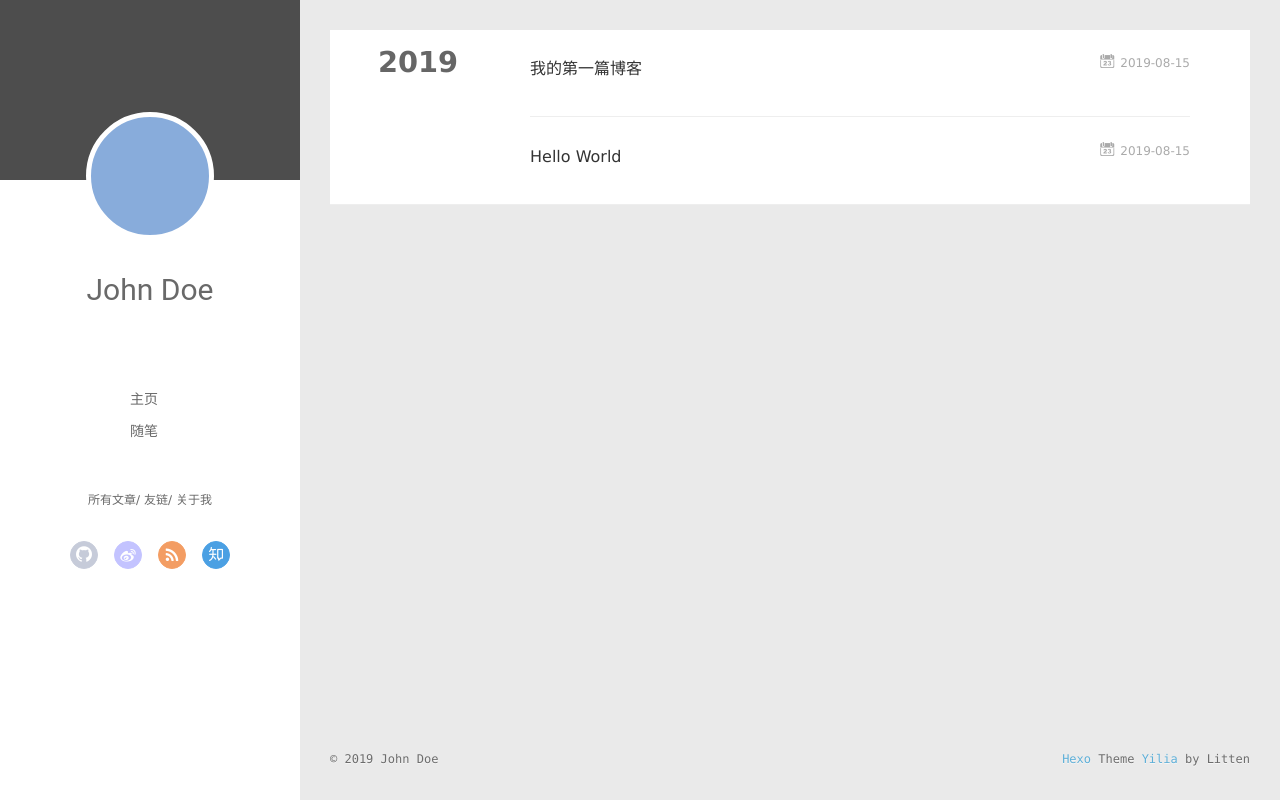
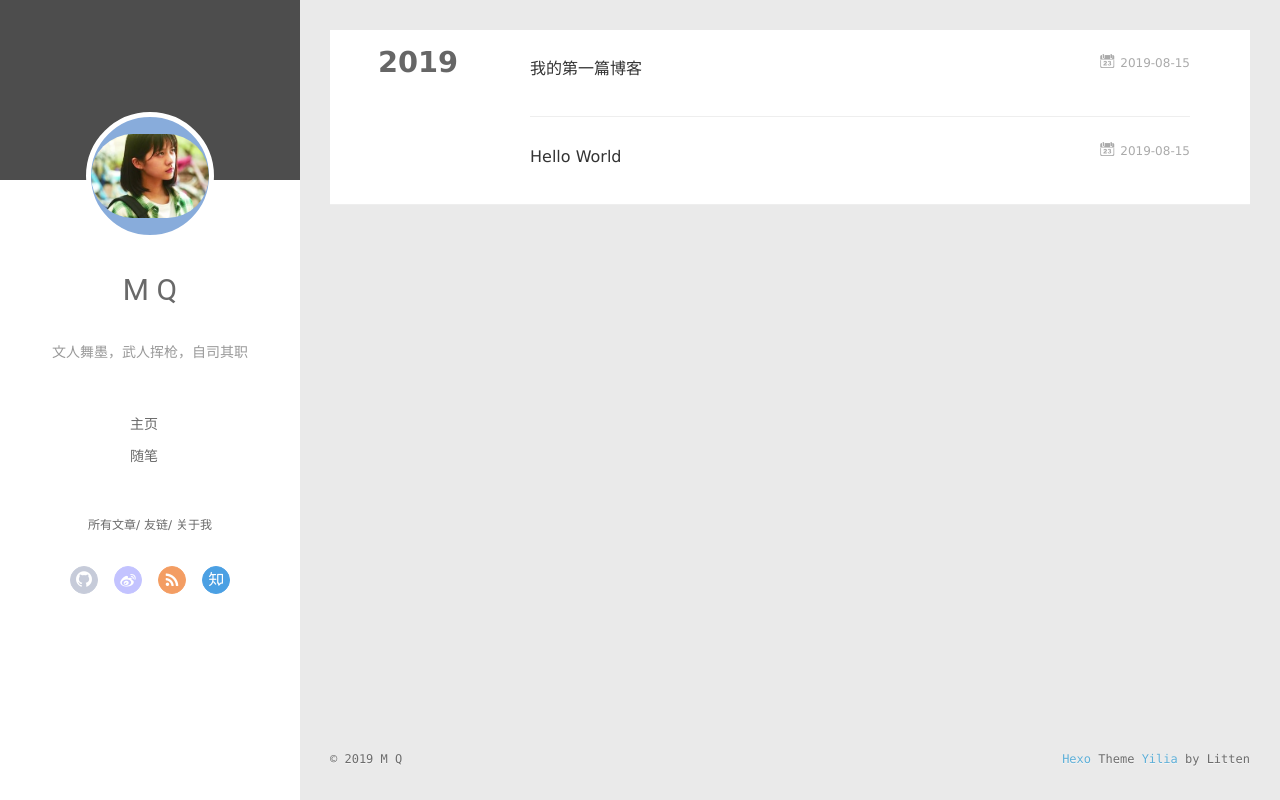
Before and after one commit to 1096394463/1096394463.github.io, a plain HTML site: page archives/2019/08/index.html in a window 1280 px wide. Drawn offline with Linux system fonts and the light colour scheme; no server answers.

Commit message:
Site updated: 2019-08-15 21:22:54

```diff
--- a/archives/2019/08/index.html
+++ b/archives/2019/08/index.html
@@ -6,17 +6,17 @@
   <meta name="renderer" content="webkit">
   <meta http-equiv="X-UA-Compatible" content="IE=edge">
   <link rel="dns-prefetch" href="http://yoursite.com">
-  <title>Archives: 2019/8 | Hexo</title>
+  <title>Archives: 2019/8 | Q blogs</title>
   <meta name="viewport" content="width=device-width, initial-scale=1, maximum-scale=1">
   <meta property="og:type" content="website">
-<meta property="og:title" content="Hexo">
+<meta property="og:title" content="Q blogs">
 <meta property="og:url" content="http://yoursite.com/archives/2019/08/index.html">
-<meta property="og:site_name" content="Hexo">
+<meta property="og:site_name" content="Q blogs">
 <meta property="og:locale" content="en">
 <meta name="twitter:card" content="summary">
-<meta name="twitter:title" content="Hexo">
+<meta name="twitter:title" content="Q blogs">
 
-    <link rel="alternative" href="/atom.xml" title="Hexo" type="application/atom+xml">
+    <link rel="alternative" href="/atom.xml" title="Q blogs" type="application/atom+xml">
 
 
     <link rel="icon" href="/favicon.png">
@@ -43,11 +43,13 @@
 <div class="intrude-less">
 	<header id="header" class="inner">
 		<a href="/" class="profilepic">
-			<img src="" class="js-avatar">
+			<img src="/img/1.jpg" class="js-avatar">
 		</a>
 		<hgroup>
-		  <h1 class="header-author"><a href="/">John Doe</a></h1>
+		  <h1 class="header-author"><a href="/">M Q</a></h1>
 		</hgroup>
+
+		<p class="header-subtitle">文人舞墨，武人挥枪，自司其职</p>
 
 
 		<nav class="header-menu">
@@ -101,11 +103,13 @@
 	<div class="intrude-less">
 		<header id="header" class="inner">
 			<div class="profilepic">
-				<img src="" class="js-avatar">
+				<img src="/img/1.jpg" class="js-avatar">
 			</div>
 			<hgroup>
-			  <h1 class="header-author js-header-author">John Doe</h1>
+			  <h1 class="header-author js-header-author">M Q</h1>
 			</hgroup>
+
+			<p class="header-subtitle"><i class="icon icon-quo-left"></i>文人舞墨，武人挥枪，自司其职<i class="icon icon-quo-right"></i></p>
 
 
 
@@ -229,7 +233,7 @@
   <div class="outer">
     <div id="footer-info">
     	<div class="footer-left">
-    		&copy; 2019 John Doe
+    		&copy; 2019 M Q
     	</div>
       	<div class="footer-right">
       		<a href="http://hexo.io/" target="_blank">Hexo</a>  Theme <a href="https://github.com/litten/hexo-theme-yilia" target="_blank">Yilia</a> by Litten
```
Also changed, not shown: 2019/08/15/hello-world/index.html (+12 -8 lines), 2019/08/15/我的第一篇博客/index.html (+12 -8 lines), archives/2019/index.html (+14 -10 lines), archives/index.html (+14 -10 lines), index.html (+14 -10 lines), img/1.jpg (added).
